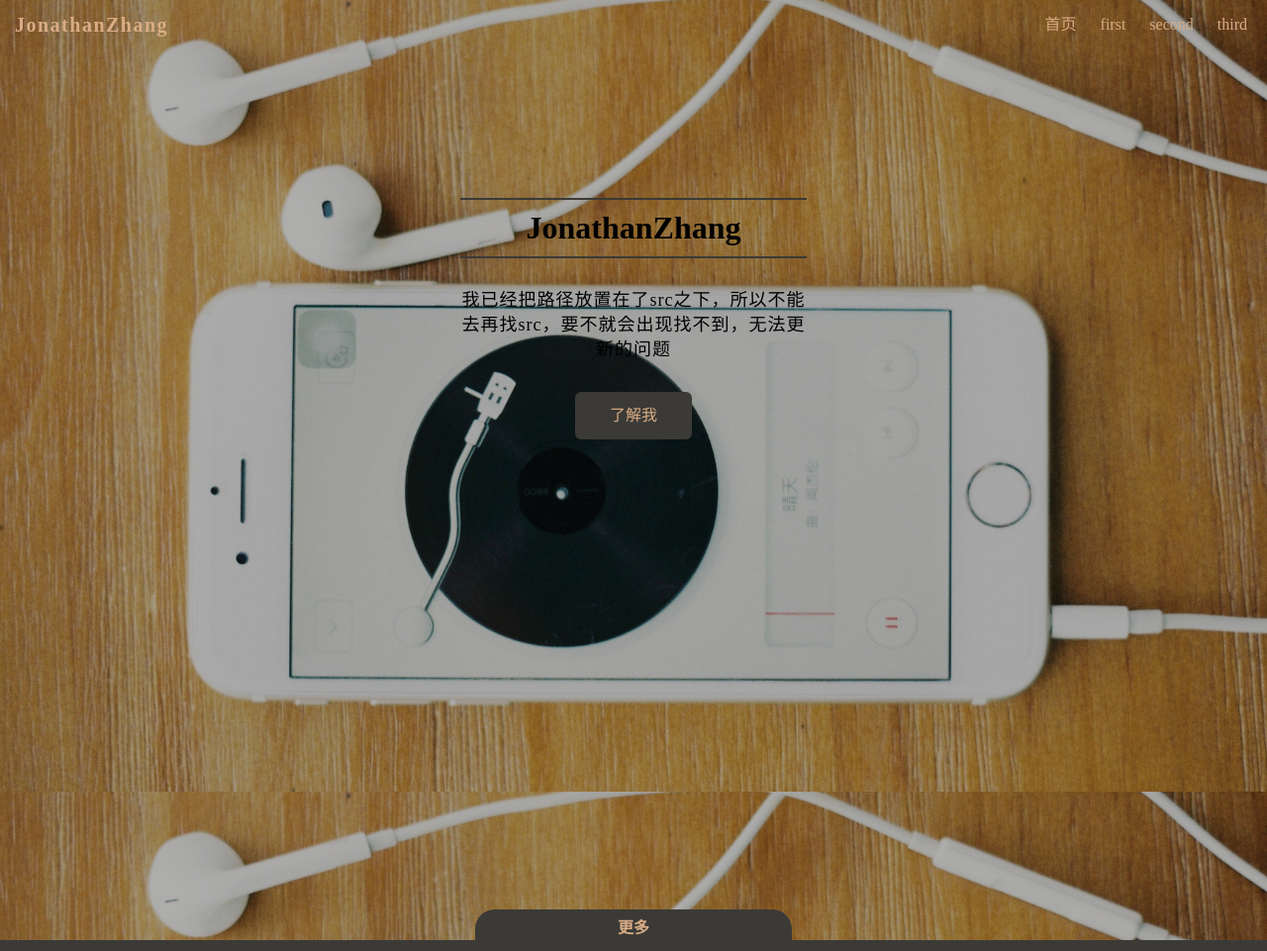
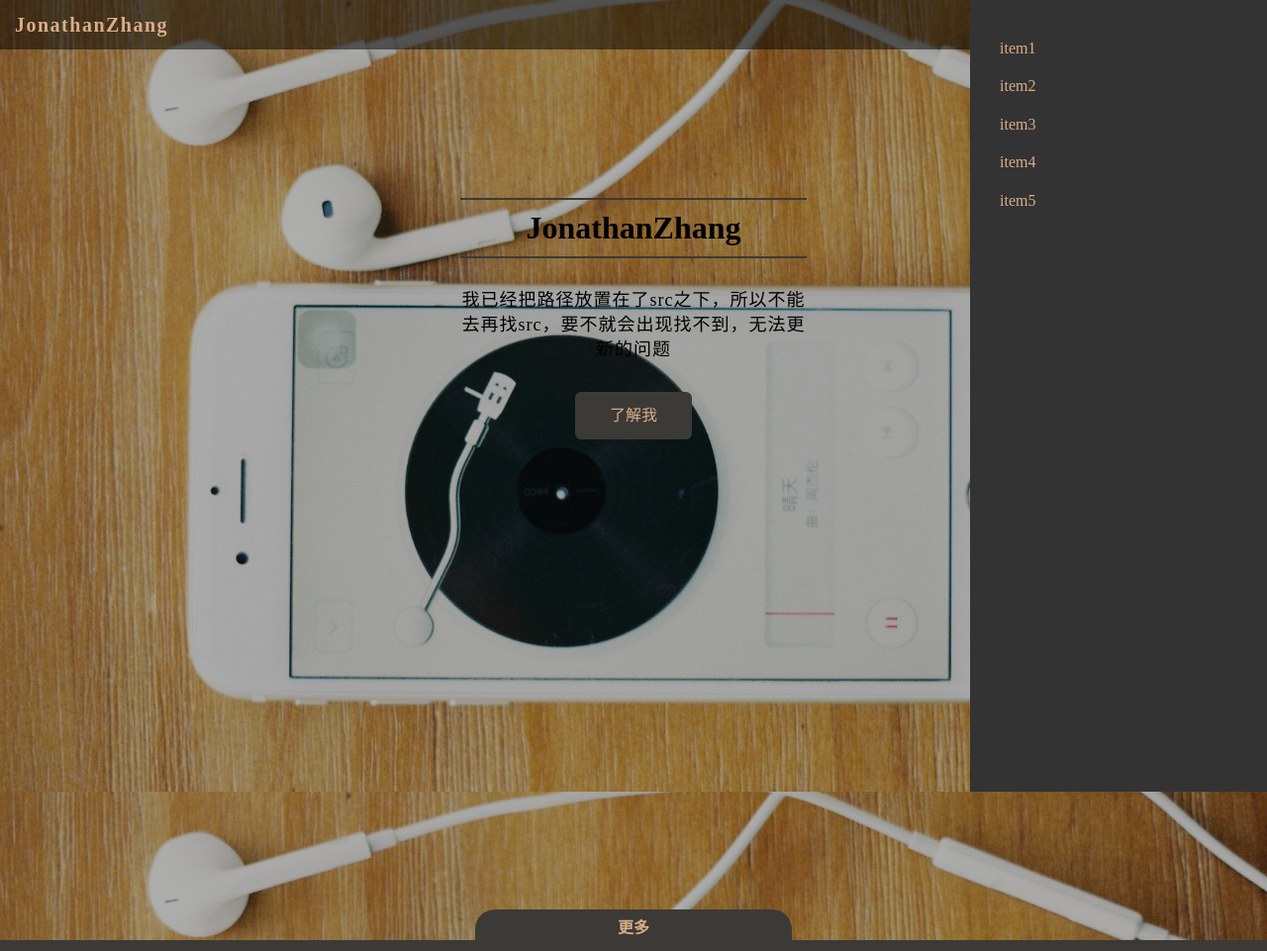
Before and after one commit to TYRMars/MySelf, a website: page index.html in a window 1280 px wide. Shown: the top 961 px of the page at 99% size. Drawn offline with nearby package versions, Linux system fonts and the light colour scheme.

Commit message:
侧边栏实现

```diff
--- a/index.html
+++ b/index.html
@@ -5,6 +5,7 @@
     <title>Myself</title>
     <link rel="stylesheet" href="node_modules/normalize.css/normalize.css">
     <link rel="stylesheet" href="dist/css/base.css">
+
 </head>
 <body>
     <div class="main-wrapper">
@@ -234,6 +235,16 @@
             </div>
         </footer><!--页脚结束-->
     </div>
+    <div id="sidebar">
+        <ul>
+            <li><a href="#" >item1</a></li>
+            <li><a href="#" >item2</a></li>
+            <li><a href="#" >item3</a></li>
+            <li><a href="#" >item4</a></li>
+            <li><a href="#" >item5</a></li>
+        </ul>
+    </div>
     <script src="node_modules/jquery/dist/jquery.min.js"></script>
+    <script src="dist/js/base.js"></script>
 </body>
 </html>
```
Also changed, not shown: dist/css/base.css, dist/js/base.js (added).
